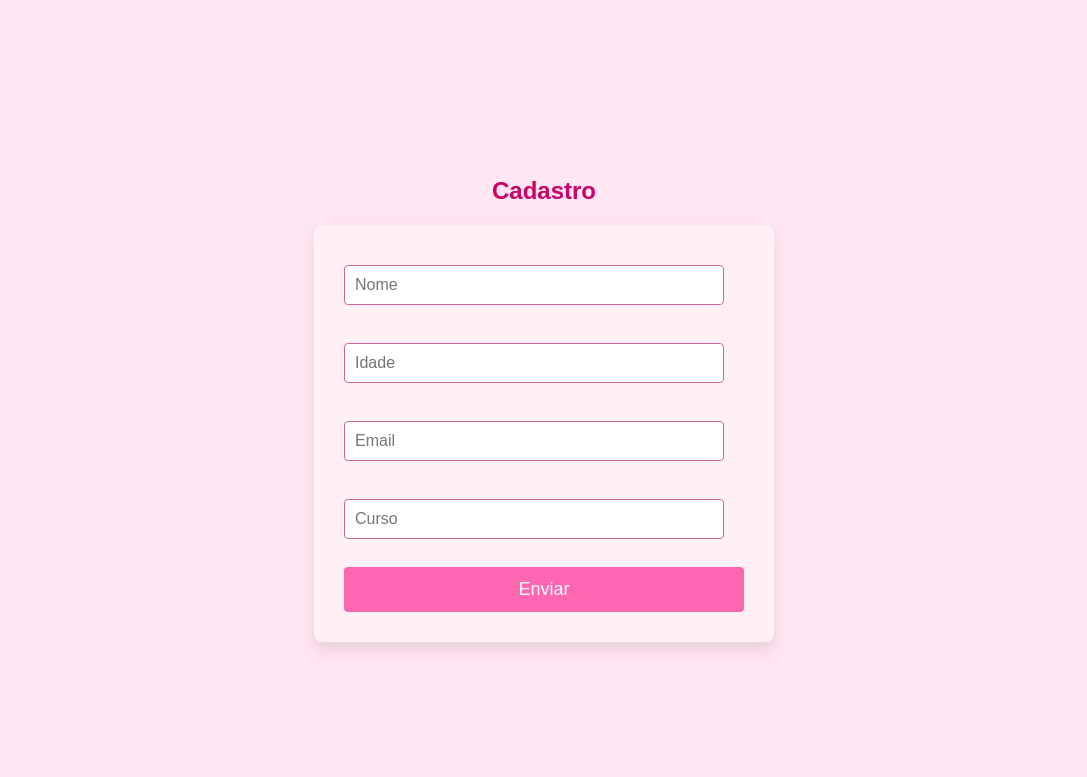
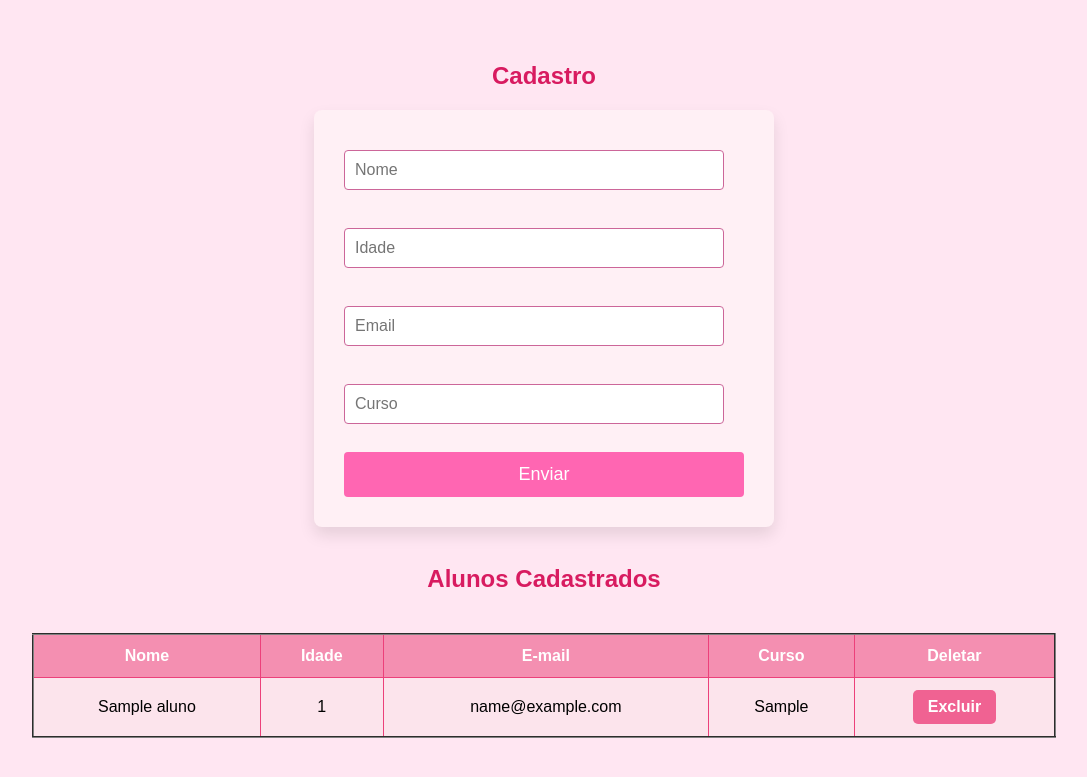
Before and after one commit to luamartiins/trabalho, a PHP site: page / in a window 1280 px wide. Shown: the top 777 px of the page, without its empty margins (96-1183 px from the left). Run offline with PHP 8.4, Linux system fonts and the light colour scheme; tables that the repository leaves empty or names only in its code hold one stand-in row (values such as "Sample post").

Commit message:
Add files via upload
Trabalho finalizado

```diff
--- a/alunos/db.php
+++ b/alunos/db.php
@@ -23,7 +23,7 @@ class Database {
             // modo de erro do PDO
             $this->pdo->setAttribute(PDO::ATTR_ERRMODE, PDO::ERRMODE_EXCEPTION);
 
-            echo "Conexão com o banco de dados MySQL realizada com sucesso!<br>";
+            echo "<br>";
         } catch (PDOException $e) {
             // mensagem para caso de erro na conexao
             echo "Erro na conexão com o banco de dados MySQL: " . $e->getMessage() . "<br>";
--- a/alunos/index.php
+++ b/alunos/index.php
@@ -19,3 +19,104 @@
         </form>
     </body>
 </html>
+<style> /* style nao estava funcionando no css */
+h2 {
+    color: #D81B60;
+}
+
+table {
+    width: 80%;
+    margin: 20px auto;
+    border-collapse: collapse;
+    background-color: #F8BBD0;
+}
+
+table th, table td {
+    padding: 12px;
+    text-align: center;
+    border: 1px solid #EC407A;
+}
+
+table th {
+    background-color: #F48FB1;
+    color: white;
+}
+
+table tr:nth-child(even) {
+    background-color: #FCE4EC;
+}
+
+table tr:hover {
+    background-color: #F06292;
+    color: white;
+}
+
+.botao-cadastrar {
+    display: block;
+    text-align: center;
+    margin: 20px auto;
+    padding: 10px 20px;
+    background-color: #EC407A;
+    color: white;
+    text-decoration: none;
+    border-radius: 5px;
+}
+
+.botao-cadastrar:hover {
+    background-color: #D81B60;
+}
+.botao-excluir {
+            display: inline-block;
+            padding: 8px 15px;
+            background-color: #F06292;
+            color: white;
+            text-decoration: none;
+            border-radius: 5px;
+            font-weight: bold;
+            transition: background-color 0.3s ease, transform 0.2s ease;
+        }
+
+        .botao-excluir:hover {
+            background-color: #EC407A;
+            transform: scale(1.05);
+        }
+
+
+        .botao-excluir:active {
+            transform: scale(0.95);
+        }
+</style>
+<?php
+    $host = 'localhost';
+    $db = 'escola_sql';
+    $user = 'luana';
+    $pass = 'Luana1112';
+    $port = 3307;
+    require_once 'db.php';
+    $database = new Database($host, $db, $user, $pass, $port);
+    $database->connect();
+    $pdo = $database->getConnection();
+    $stmt = $pdo->query("SELECT * FROM alunos");
+    $alunos = $stmt->fetchAll(PDO::FETCH_ASSOC);
+    ?>
+
+    <h2>Alunos Cadastrados</h2>
+    <table border="2">
+    <tr>
+        <th>Nome</th>
+        <th>Idade</th>
+        <th>E-mail</th>
+        <th>Curso</th>
+        <th>Deletar</th>
+    <?php foreach ($alunos as $aluno): ?>
+    <tr>
+        <td><?php echo htmlspecialchars($aluno['nome']); ?></td>
+        <td><?php echo htmlspecialchars($aluno['idade']); ?></td>
+        <td><?php echo htmlspecialchars($aluno['email']); ?></td>
+        <td><?php echo htmlspecialchars($aluno['curso']); ?></td>
+        <td>
+            <a href="deletar.php?id=<?php echo $aluno['id']; ?>" class="botao-excluir" onclick="return confirm('Deseja excluir este cadastro?');">Excluir</a>
+        </td>
+    </tr>
+    <?php endforeach; ?>
+</table>
```
Also changed, not shown: alunos/cadastro.php (+57 -4 lines), alunos/deletar.php (+70 -0 lines), alunos/style.css (line endings or trailing spaces).
